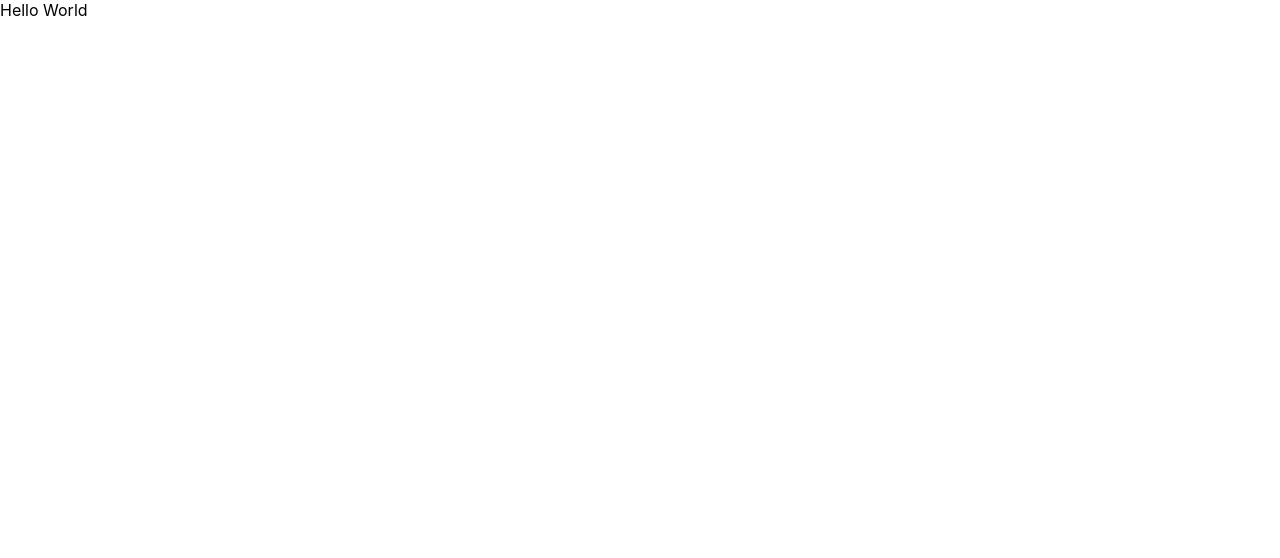
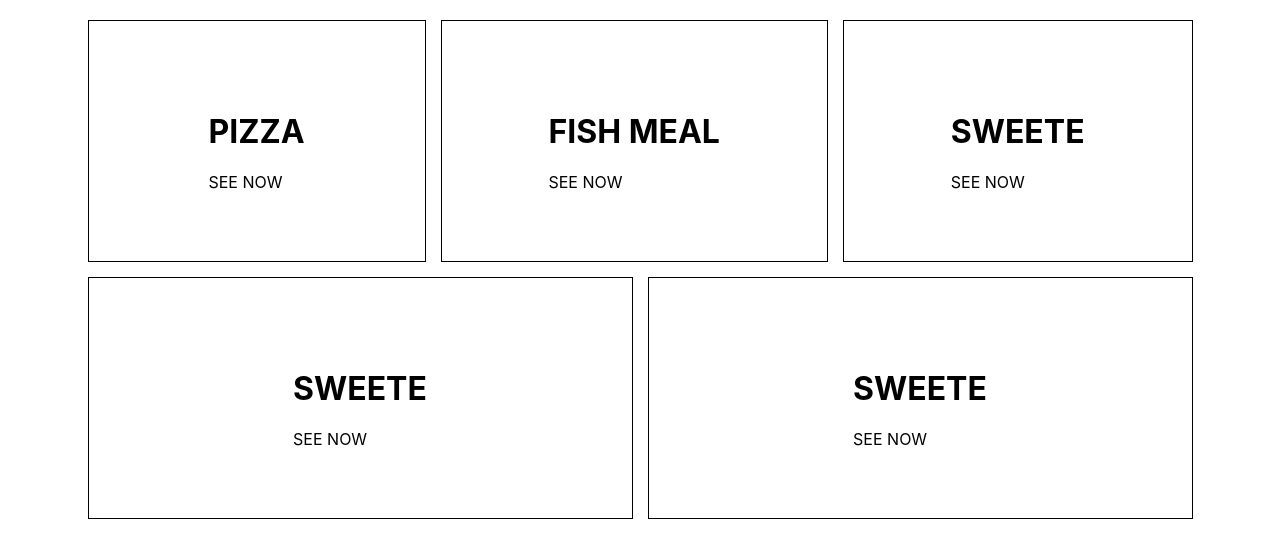
Before and after one commit to ASAI-DAM-Team-2/Frontend, a React (Create React App) app: page / in a window 1280 px wide. Shown: the top 558 px of the page. Built offline with nearby package versions, Linux system fonts and the light colour scheme.

Commit message:
improvement: implementation of categories

```diff
--- a/src/App.js
+++ b/src/App.js
@@ -1,10 +1,12 @@
 import React from 'react';
 import './App.css';
+
+import HomePage from './homepage.component';
 
 function App() {
   return (
     <div>
-      Hello World
+      <HomePage></HomePage>
     </div>
   );
 }
--- /dev/null
+++ b/src/homepage.component.jsx
@@ -0,0 +1,42 @@
+import React from 'react';
+
+import './homepage.styles.scss';
+
+const HomePage = () => (
+    <div className='homepage'>
+        <div className='directory-menu'>
+            <div className='menu-item'>
+                <div className='content-menu'>
+                    <h1>PIZZA</h1>
+                    <span className='subtitle'>SEE NOW</span>
+                </div>
+            </div>
+            <div className='menu-item'>
+                <div className='content-menu'>
+                    <h1>FISH MEAL</h1>
+                    <span className='subtitle'>SEE NOW</span>
+                </div>
+            </div>
+            <div className='menu-item'>
+                <div className='content-menu'>
+                    <h1>SWEETE</h1>
+                    <span className='subtitle'>SEE NOW</span>
+                </div>
+            </div>
+            <div className='menu-item'>
+                <div className='content-menu'>
+                    <h1>SWEETE</h1>
+                    <span className='subtitle'>SEE NOW</span>
+                </div>
+            </div>
+        <div className='menu-item'>
+            <div className='content-menu'>
+                <h1>SWEETE</h1>
+                <span className='subtitle'>SEE NOW</span>
+            </div>
+        </div>
+        </div>
+    </div>
+)
+
+export default HomePage
```
Also changed, not shown: 1 other file (tests, documents, lock files or other folders).
